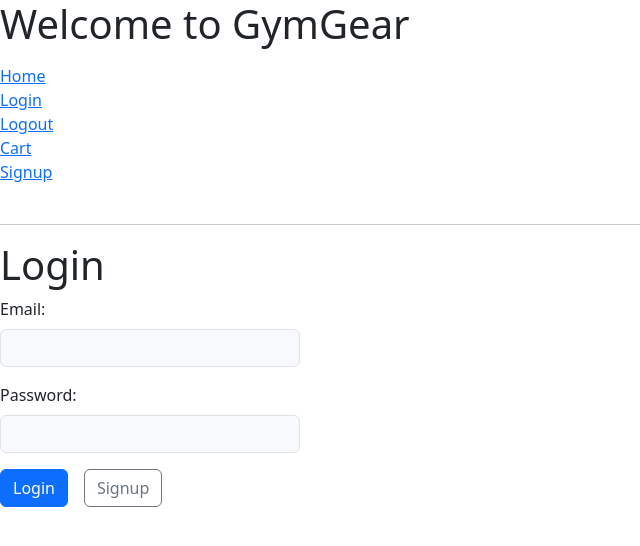
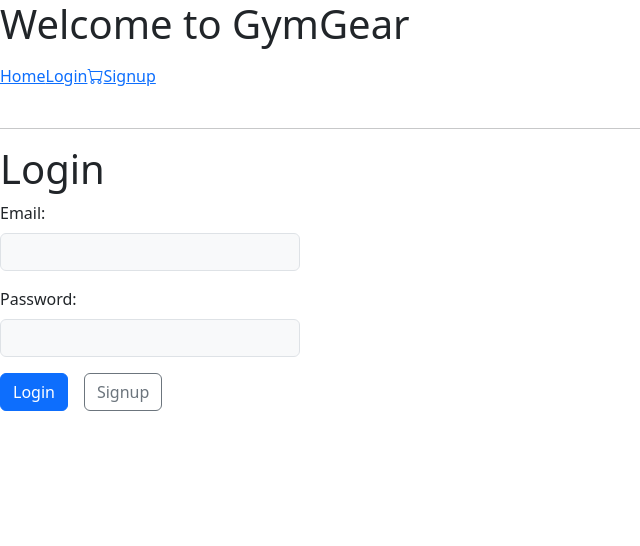
Before and after one commit to MitchellYetman/GymGear-api, a React (Vite) app in the folder client/: page /login in a window 1280 px wide. Shown: the top 546 px of the page, without its empty margins (0-640 px from the left). Built offline with nearby package versions, Linux system fonts and the light colour scheme; no server answers.

Commit message:
dynamic nav links completed

```diff
--- a/client/src/App.jsx
+++ b/client/src/App.jsx
@@ -1,19 +1,22 @@
 import { Outlet } from 'react-router-dom';
 import Nav from './ui/Nav';
+import { useState } from "react";
 
 function App() {
+
+  const [isLoggedIn, setIsLoggedIn] = useState(false);
 
   return (
     <>
       <h1>Welcome to GymGear</h1>
       <p></p>
       <div>
-        <Nav />
+        <Nav isLoggedIn={isLoggedIn} />
       </div>
       <br />
       <hr />
       <div>
-        <Outlet />
+        <Outlet context={setIsLoggedIn} />
       </div>
     </>
   )
--- a/client/src/routes/Login.jsx
+++ b/client/src/routes/Login.jsx
@@ -1,12 +1,15 @@
 import { useForm } from "react-hook-form";
-import { Link } from "react-router-dom";
+import { Link, useOutletContext, useNavigate } from "react-router-dom";
 import { useState } from "react";
+
 
 export default function Login() {
     const { register, handleSubmit, formState: { errors } } = useForm();
     const [loginFail, setLoginFail] = useState(false);
     const apiHost = import.meta.env.VITE_APP_HOST;
     const apiUrl = apiHost + '/api/customers/login';
+    const setIsLoggedIn = useOutletContext();
+    const navigate = useNavigate(); //from ChatGPT to avoid page reload and resetting state of isLoggedIn
 
     function loginUser(data) {
         const formData = new FormData();
@@ -23,7 +26,9 @@ export default function Login() {
             });
 
             if (response.ok) {
-                window.location.href = "/";
+                navigate("/") //from ChatGPT to avoid page reload and resetting state of isLoggedIn
+                setIsLoggedIn(true);
+
             } else {
                 setLoginFail(true);
             }
--- a/client/src/routes/Logout.jsx
+++ b/client/src/routes/Logout.jsx
@@ -1,8 +1,9 @@
 import { useEffect, useState } from "react"
-import { Link } from "react-router-dom";
+import { Link, useOutletContext } from "react-router-dom";
 
 export default function Logout() {
     const [status, setStatus] = useState("Logging out...");
+    const setIsLoggedIn = useOutletContext();
 
     useEffect(() => {
         async function logout() {
@@ -14,6 +15,7 @@ export default function Logout() {
 
             if (response.ok) {
                 setStatus("Successfully logged out");
+                setIsLoggedIn(false);
             } else {
                 setStatus("Error encountered. Try again")
             }
--- a/client/src/ui/Nav.jsx
+++ b/client/src/ui/Nav.jsx
@@ -1,13 +1,13 @@
 import { Link } from "react-router-dom";
 
-export default function Nav() {
+export default function Nav(props) {
     return (
         <>
-            <Link to="/">Home</Link> <br />
-            <Link to="/Login">Login</Link><br />
-            <Link to="/Logout">Logout</Link><br />
-            <Link to="/cart">Cart</Link><br />
-            <Link to="/signup">Signup</Link><br />
+            <Link to="/">Home</Link>
+            {props.isLoggedIn && <Link to="/logout">Logout</Link>}
+            {!props.isLoggedIn && <Link to="/login">Login</Link>}
+            <Link to="/cart"><i className="bi bi-cart"></i></Link>
+            <Link to="/signup">Signup</Link>
 
         </>
     )
```
